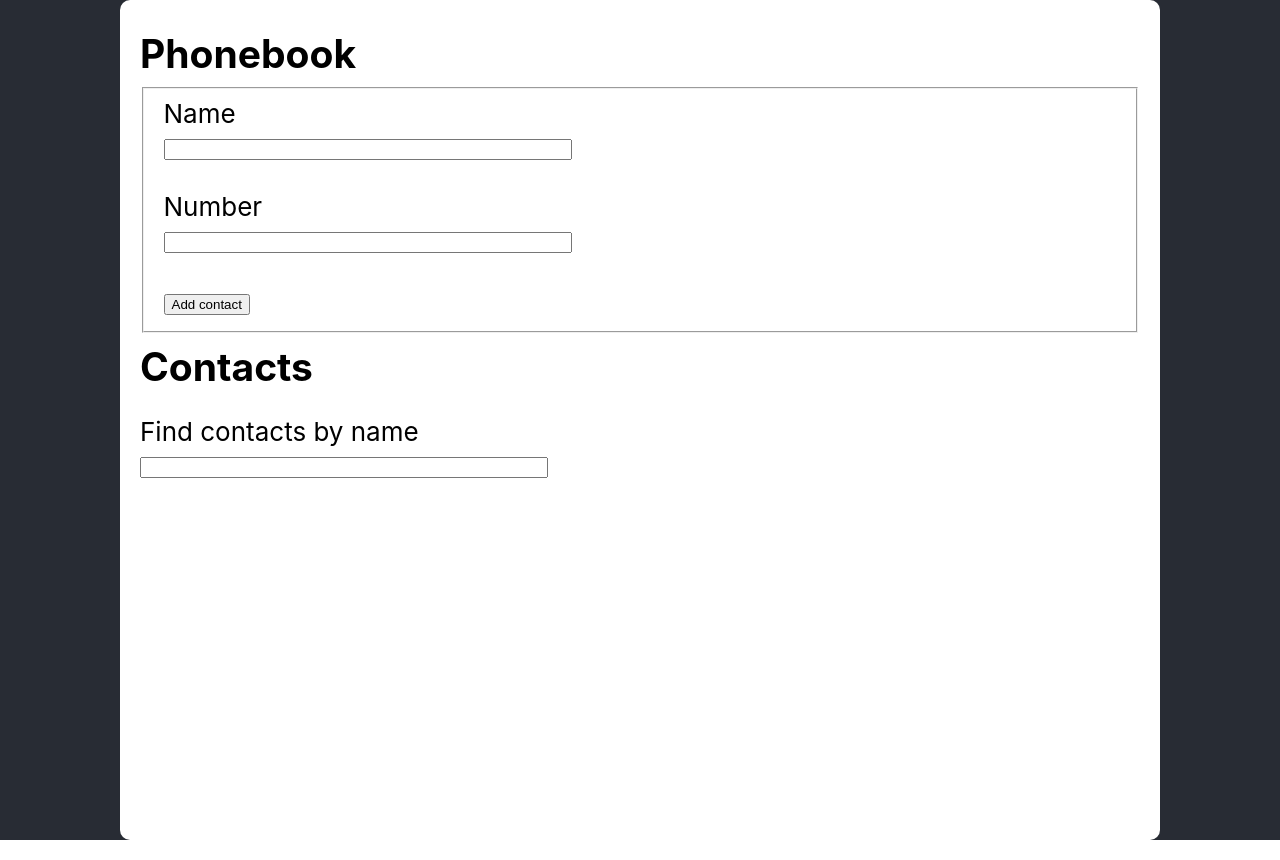
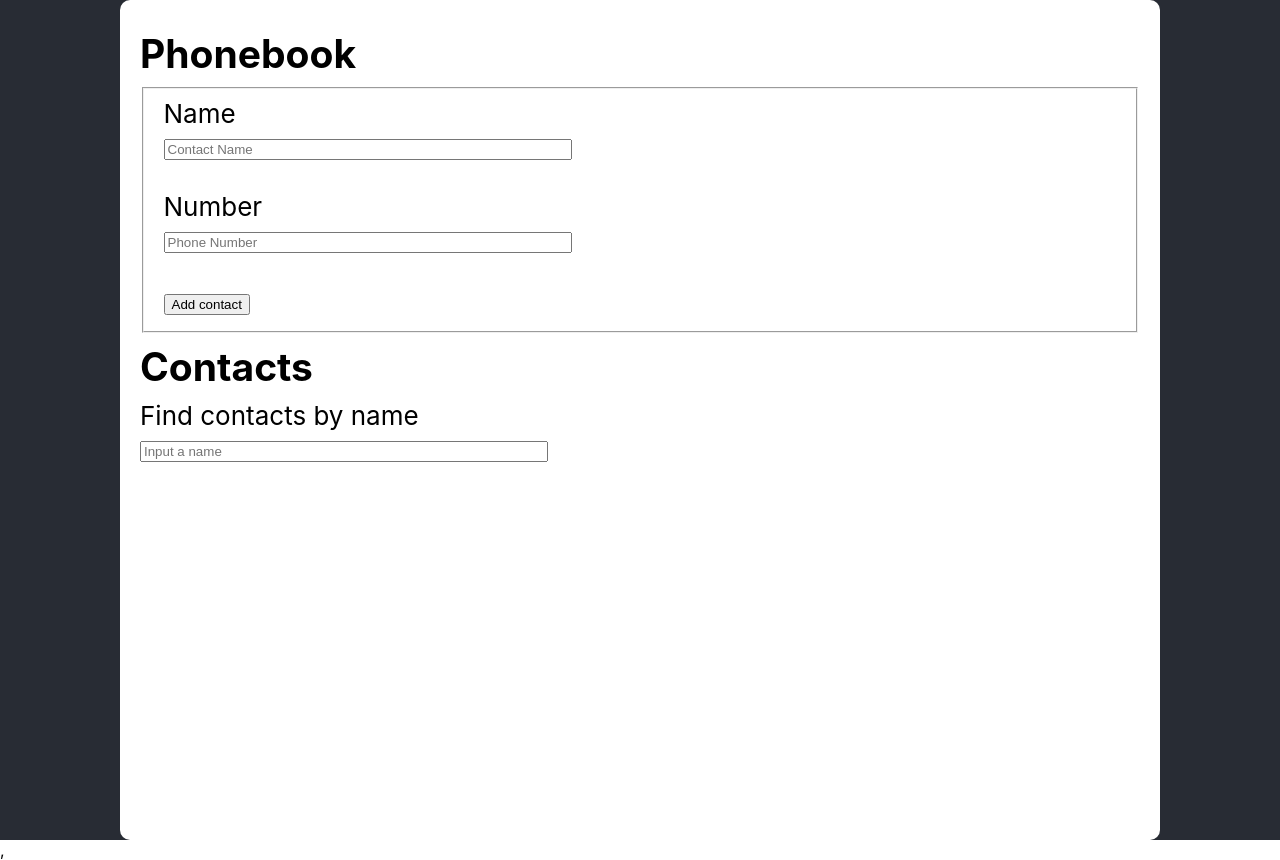
Before and after one commit to tomeksokol/goit-react-hw-08-phonebook, a React (Create React App) app: page / in a window 1280 px wide. Built offline with nearby package versions, Linux system fonts and the light colour scheme.

Commit message:
redux+ reduxToolkit added

```diff
--- a/package.json
+++ b/package.json
@@ -1,5 +1,5 @@
 {
-  "name": "goit-react-hw-02-phonebook",
+  "name": "goit-react-hw-06-phonebook",
   "version": "0.1.0",
   "private": true,
   "dependencies": {
--- a/src/components/contactForm/ContactForm.jsx
+++ b/src/components/contactForm/ContactForm.jsx
@@ -1,35 +1,62 @@
-import React from 'react';
+import React from "react";
+import { useDispatch, useSelector } from "react-redux";
+import { addContact } from "../../redux/actions";
+import { nanoid } from "nanoid";
 
-const ContactForm = ({ saveContact, inputNameID, addContact, inputTelID, addNumber }) => {
+const ContactForm = () => {
+  const inputNameID = nanoid();
+  const inputTelID = nanoid();
+
+  const contacts = useSelector((state) => state.contacts);
+  const dispatch = useDispatch();
+
+  const submitForm = (evt) => {
+    const form = evt.target;
+    const name = form.name.value;
+    const number = form.number.value;
+    evt.preventDefault();
+    if (contacts.some((contacts) => contacts.name === name)) {
+      alert(`${name} is already in contacts`);
+      return;
+    }
+    if (contacts.some((contacts) => contacts.number === number)) {
+      alert(`${number} is already in contacts`);
+      return;
+    }
+
+    dispatch(addContact({ name, number }));
+    form.reset();
+  };
+
   return (
     <div>
-      <form onSubmit={saveContact}>
+      <form onSubmit={submitForm}>
         <fieldset>
           <label htmlFor={inputNameID}>Name</label>
           <br />
           <input
+            id={inputNameID}
             type="text"
             autoComplete="off"
             name="name"
-              pattern="^[a-zA-Zа-яА-Я]+(([' -][a-zA-Zа-яА-Я ])?[a-zA-Zа-яА-Я]*)*$"
+            placeholder="Contact Name"
+            pattern="[a-zA-Zа-яА-Я]+(([' -][a-zA-Zа-яА-Я ])?[a-zA-Zа-яА-Я]*)*$"
             title="Name may contain only letters, apostrophe, dash and spaces. For example Adrian, Jacob Mercer, Charles de Batz de Castelmore d'Artagnan"
             required
-              onChange={addContact}
-              id={inputNameID}
           />
           <br />
           <br />
           <label htmlFor={inputTelID}>Number</label>
           <br />
           <input
+            id={inputTelID}
             type="tel"
             autoComplete="off"
             name="number"
-              pattern="\+?\d{1,4}?[-.\s]?\(?\d{1,3}?\)?[-.\s]?\d{1,4}[-.\s]?\d{1,4}[-.\s]?\d{1,9}"
+            placeholder="Phone Number"
+            pattern="(?<!\w)(\(?(\+|00)?48\)?)?[ -]?\d{3}[ -]?\d{3}[ -]?\d{3}(?!\w)"
             title="Phone number must be digits and can contain spaces, dashes, parentheses and can start with +"
             required
-              onChange={addNumber}
-              id={inputTelID}
           />
           <br />
           <br />
@@ -37,7 +64,7 @@ const ContactForm = ({ saveContact, inputNameID, addContact, inputTelID, addNumb
         </fieldset>
       </form>
     </div>
-  )
-}
+  );
+};
 
 export default ContactForm;
--- a/src/components/contactList/ContactList.jsx
+++ b/src/components/contactList/ContactList.jsx
@@ -1,29 +1,41 @@
-import React from 'react'
+import React from "react";
+import { useDispatch, useSelector } from "react-redux";
+import { deleteContact } from "../../redux/actions";
+import { saveToLocalStorage } from "../../utils/localStorage";
 
-const ContactList = ({ filter, contacts, deleteContact }) => {
+const getAvailableContacts = (contacts, filter) => {
+  const normalizedFilter = filter.toLowerCase().trim();
+  return contacts.filter(
+    (contacts) =>
+      contacts.name.toLowerCase().includes(normalizedFilter) ||
+      contacts.number.includes(filter)
+  );
+};
+
+const ContactList = () => {
+  const contacts = useSelector(({ contacts, filter }) =>
+    getAvailableContacts(contacts, filter)
+  );
+  const dispatch = useDispatch();
+  saveToLocalStorage("CONTACTS", contacts);
+
   return (
     <div>
       <ul>
-          {filter === ""
-            ? contacts.map(({ id, name, number }) => (
-                <li key={id}>
-                  {name}: {number}
-                  <button type="button" className="del-button" onClick={() => deleteContact(id)}>Delete</button>
-                </li>
-              ))
-            : contacts
-              .filter(({ name }) =>
-                name.toLowerCase().includes(filter.toLowerCase())
-              )
-              .map(({ id, name, number }) => (
-                <li key={id}>
-                  {name}: {number}
-                  <button type="button" className="del-button" onClick={() => deleteContact(id)}>Delete</button>
-                </li>
-              ))}
-        </ul>
+        {contacts.map(({ id, name, number }) => (
+          <li key={id}>
+            {name}: {number}
+            <button
+              type="button"
+              className="del-button"
+              onClick={() => dispatch(deleteContact(id))}>
+              Delete
+            </button>
+          </li>
+        ))}
+      </ul>
     </div>
-  )
-}
+  );
+};
 
-export default ContactList
+export default ContactList;
--- a/src/components/filter/Filter.jsx
+++ b/src/components/filter/Filter.jsx
@@ -1,18 +1,29 @@
-import React from 'react'
+import React from "react";
+import { useSelector, useDispatch } from "react-redux";
+import { filterContacts } from "../../redux/actions";
 
-const Filter = ({ filterName }) => {
+const Filter = () => {
+  const filter = useSelector((state) => state.filter);
+  const dispatch = useDispatch();
+
+  const filterPhonebook = (evt) => {
+    dispatch(filterContacts(evt.target.value));
+  };
+
   return (
     <div>
-      <p>Find contacts by name</p>
-          <input
-            type="text"
-            name="filter"
-            onChange={filterName}
-            pattern="^[a-zA-Zа-яА-Я]+(([' -][a-zA-Zа-яА-Я ])?[a-zA-Zа-яА-Я]*)*$"
-            title="Input a name"
-          />
+      <label>
+        Find contacts by name
+        <br></br>
+        <input
+          type="text"
+          value={filter}
+          placeholder="Input a name"
+          onChange={filterPhonebook}
+        />
+      </label>
     </div>
-  )
-}
+  );
+};
 
-export default Filter
+export default Filter;
--- a/src/components/phonebook/Phonebook.jsx
+++ b/src/components/phonebook/Phonebook.jsx
@@ -1,79 +1,17 @@
-import React, {useState, useEffect} from 'react'
-import { nanoid } from "nanoid";
 import ContactForm from "../contactForm/ContactForm";
 import Filter from "../filter/Filter";
 import ContactList from "../contactList/ContactList";
 
 const Phonebook = () => {
 
-  //states
-
-  const [contacts, setContacts] = useState(JSON.parse(window.localStorage.getItem("phoneContacts")) ?? []);
-  const [name, setName] = useState("");
-  const [number, setNumber] = useState("");
-  const [filter, setFilter] = useState("");
-
-
- const inputNameID = nanoid();
- const inputTelID = nanoid();
-
-
-  const addContact = (e) => {
-    e.preventDefault();
-    setName(e.target.value);
-  };
-
-  const addNumber = (e) => {
-    e.preventDefault();
-    setNumber(e.target.value);
-  };
-
-
-  const saveContact = (e) => {
-    e.preventDefault();
-    const form = e.currentTarget;
-    let arrayOfNames = contacts.map((arr) => arr.name);
-    if (arrayOfNames.includes(name)) {
-      alert(`${name} is already in contacts`);
-    } else {
-      setContacts([...contacts, { id: nanoid(), name: name, number: number }]);
-    }
-    form.reset();
-  };
-
-  const filterName = (e) => {
-    e.preventDefault();
-    setFilter(e.target.value);
-  };
-
-  const deleteContact = (idNumber) => {
-    setContacts(contacts.filter(({ id }) => id !== idNumber));
-  };
-
-  useEffect(() => {
-    window.localStorage.setItem("phoneContacts", JSON.stringify(contacts));
-  }, [contacts])
-
-
   return (
     <div>
       <div className="form-container">
         <h2>Phonebook</h2>
-          <ContactForm
-            saveContact={saveContact}
-            inputNameID={inputNameID}
-            addContact={addContact}
-            inputTelID={inputTelID}
-            addNumber={addNumber}
-          />
+        <ContactForm />
         <h2>Contacts</h2>
-          <Filter filterName={filterName} />
-
-          <ContactList
-            filter={filter}
-            contacts={contacts}
-            deleteContact={deleteContact}
-          />
+        <Filter />
+        <ContactList />
       </div>
     </div>
   );
--- a/src/index.js
+++ b/src/index.js
@@ -3,10 +3,15 @@ import ReactDOM from 'react-dom';
 import './index.css';
 import App from './App';
 import reportWebVitals from './reportWebVitals';
+import { store } from "./redux/store";
+import { Provider } from "react-redux";
+
 
 ReactDOM.render(
   <React.StrictMode>
-    <App />
+    <Provider store={store}>
+      <App />
+    </Provider>,
   </React.StrictMode>,
   document.getElementById('root')
 );
--- /dev/null
+++ b/src/redux/actions.js
@@ -0,0 +1,15 @@
+import { createAction } from "@reduxjs/toolkit";
+import { nanoid } from "nanoid";
+
+const addContact = createAction("contacts/Add", ({ name, number }) => ({
+  payload: {
+    id: nanoid(),
+    name,
+    number,
+  },
+}));
+
+const deleteContact = createAction("contacts/Delete");
+const filterContacts = createAction("filter/Filter");
+
+export { addContact, deleteContact, filterContacts };
--- /dev/null
+++ b/src/redux/reducers.js
@@ -0,0 +1,14 @@
+import { createReducer } from "@reduxjs/toolkit";
+import { initialContacts } from "../utils/localStorage";
+import { addContact, deleteContact, filterContacts } from "./actions";
+
+const contactsReducer = createReducer(initialContacts, {
+  [addContact]: (state, { payload }) => [...state, payload],
+  [deleteContact]: (state, { payload }) => state.filter(({ id }) => id !== payload),
+});
+
+const filterReducer = createReducer("", {
+  [filterContacts]: (state, { payload }) => payload,
+});
+
+export { contactsReducer, filterReducer };
--- /dev/null
+++ b/src/redux/store.js
@@ -0,0 +1,9 @@
+import { configureStore } from "@reduxjs/toolkit";
+import { contactsReducer, filterReducer } from "./reducers";
+
+export const store = configureStore({
+  reducer: {
+    contacts: contactsReducer,
+    filter: filterReducer,
+  },
+});
--- /dev/null
+++ b/src/utils/localStorage.js
@@ -0,0 +1,25 @@
+const saveToLocalStorage = (key, value) => {
+  try {
+    const serializedValue = JSON.stringify(value);
+    localStorage.setItem(key, serializedValue);
+  } catch (error) {
+    console.error("Error: ", error.message);
+  }
+};
+
+const loadFromLocalStorage = (key) => {
+  try {
+    const serializedValue = localStorage.getItem(key);
+    return serializedValue === null ? undefined : JSON.parse(serializedValue);
+  } catch (error) {
+    console.error("Error: ", error.message);
+  }
+};
+
+if (loadFromLocalStorage("CONTACTS") === undefined) {
+  saveToLocalStorage("CONTACTS", []);
+}
+
+const initialContacts = loadFromLocalStorage("CONTACTS");
+
+export { saveToLocalStorage, loadFromLocalStorage, initialContacts };
```
Lines whose indentation alone changed are shown as unchanged.
